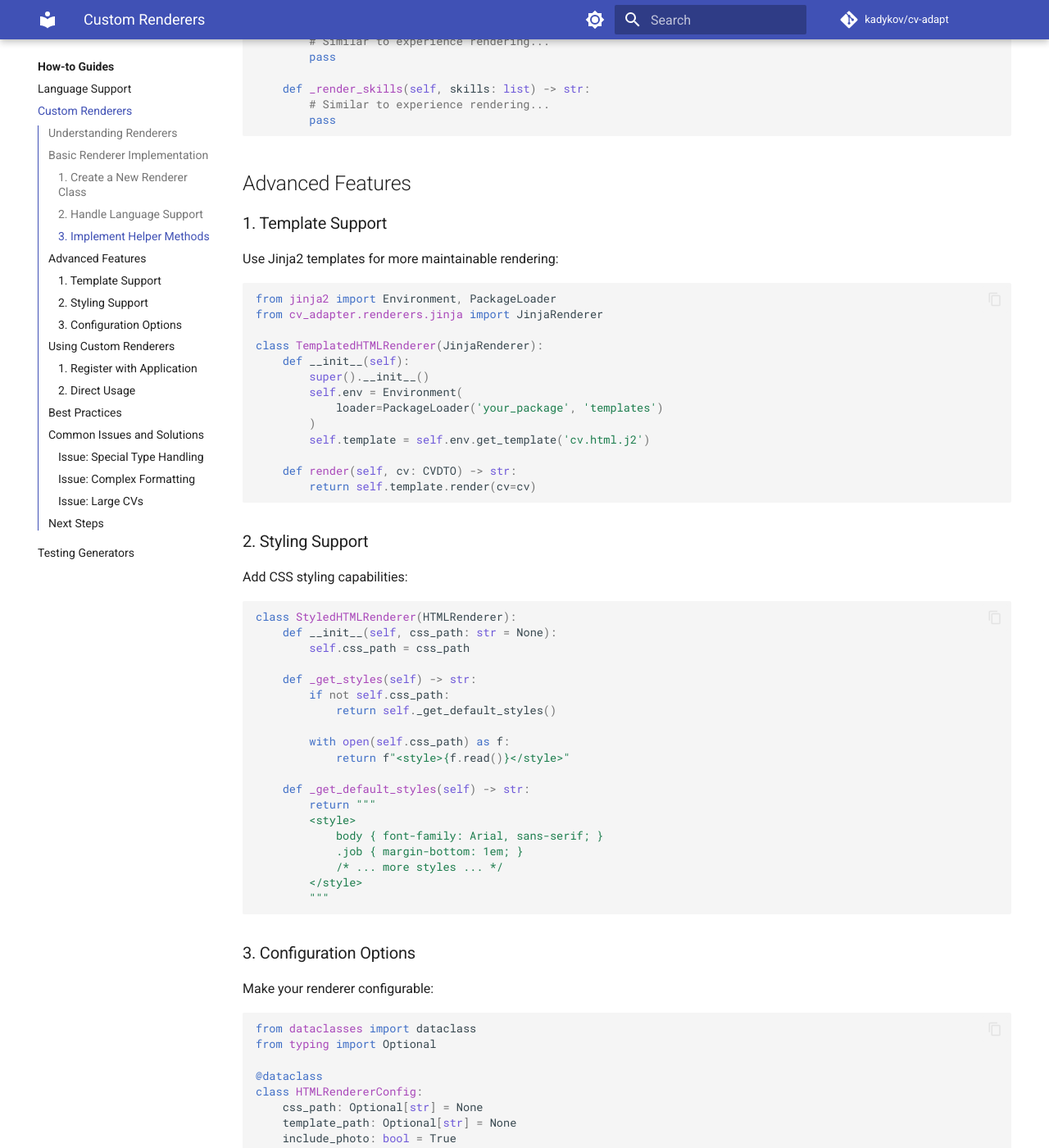
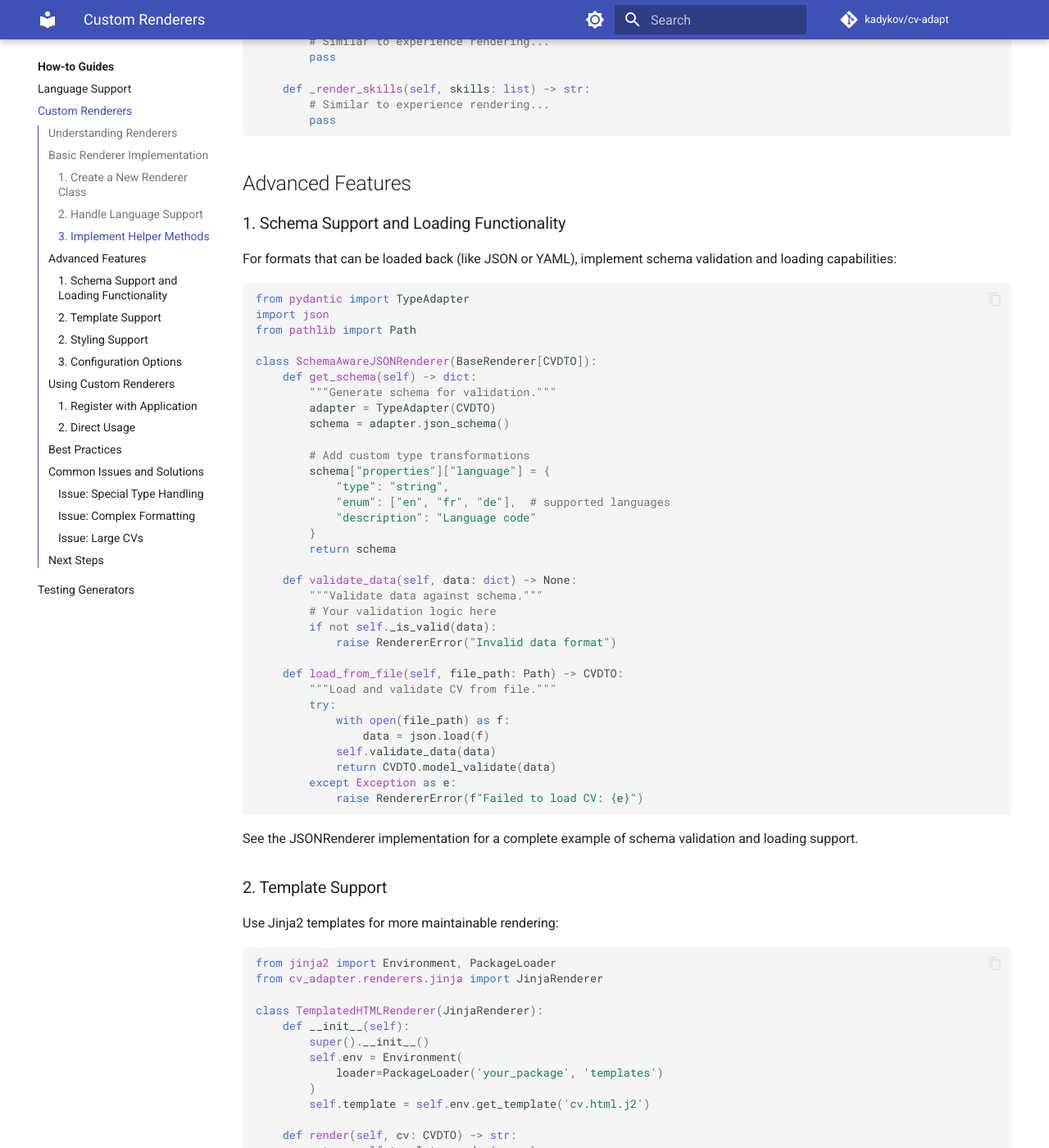
Before and after one commit to kadykov/cv-adapt, an MkDocs documentation site: the page built from docs/how-to/custom-renderers.md, in a window 1280 px wide and 1400 px high, scrolled down 1909 px. Shown: the whole window at 82% size. Built offline with MkDocs 1.6.1 and Material for MkDocs 9.7.7, drawn with Linux system fonts in a browser that asks for light colours; comment, search, counter and statistics services are not loaded.

Commit message:
Add schema-aware loading and validation to JSONRenderer; enhance documentation and tests for loading functionality

````diff
--- a/docs/how-to/custom-renderers.md
+++ b/docs/how-to/custom-renderers.md
@@ -94,7 +94,49 @@ class HTMLRenderer(BaseRenderer):
 
 ## Advanced Features
 
-### 1. Template Support
+### 1. Schema Support and Loading Functionality
+
+For formats that can be loaded back (like JSON or YAML), implement schema validation and loading capabilities:
+
+```python
+from pydantic import TypeAdapter
+import json
+from pathlib import Path
+
+class SchemaAwareJSONRenderer(BaseRenderer[CVDTO]):
+    def get_schema(self) -> dict:
+        """Generate schema for validation."""
+        adapter = TypeAdapter(CVDTO)
+        schema = adapter.json_schema()
+
+        # Add custom type transformations
+        schema["properties"]["language"] = {
+            "type": "string",
+            "enum": ["en", "fr", "de"],  # supported languages
+            "description": "Language code"
+        }
+        return schema
+
+    def validate_data(self, data: dict) -> None:
+        """Validate data against schema."""
+        # Your validation logic here
+        if not self._is_valid(data):
+            raise RendererError("Invalid data format")
+
+    def load_from_file(self, file_path: Path) -> CVDTO:
+        """Load and validate CV from file."""
+        try:
+            with open(file_path) as f:
+                data = json.load(f)
+            self.validate_data(data)
+            return CVDTO.model_validate(data)
+        except Exception as e:
+            raise RendererError(f"Failed to load CV: {e}")
+```
+
+See the JSONRenderer implementation for a complete example of schema validation and loading support.
+
+### 2. Template Support
 
 Use Jinja2 templates for more maintainable rendering:
 
--- a/docs/reference/api/renderers.md
+++ b/docs/reference/api/renderers.md
@@ -22,10 +22,30 @@ This section documents CV Adapt's rendering system, including base interfaces an
 
 ## JSON Renderer
 
-The JSON renderer provides serialization of CV data to JSON format, with special handling for complex types:
+The JSON renderer provides schema-aware serialization and deserialization of CV data to/from JSON format:
 
-- **Language objects**: Converted to language code strings (e.g., `Language(ENGLISH)` -> `"en"`)
-- **Date objects**: Converted to ISO format strings (e.g., `date(2023,1,1)` -> `"2023-01-01"`)
+### Features
+
+- **Schema Validation**: Built-in JSON schema generation and validation
+- **Type Transformations**:
+  - Language objects: Converted to language code strings (e.g., `Language(ENGLISH)` -> `"en"`)
+  - Date objects: Converted to ISO format strings (e.g., `date(2023,1,1)` -> `"2023-01-01"`)
+
+### Loading and Saving
+
+```python
+from cv_adapter.renderers import JSONRenderer
+
+renderer = JSONRenderer()
+
+# Save CV to file
+renderer.render_to_file(cv_dto, "cv.json")
+
+# Load CV from file
+cv_dto = renderer.load_from_file("cv.json")
+
+# Schema validation is automatic for both saving and loading
+```
 
 ::: cv_adapter.renderers.json_renderer
     options:
````
Also changed, not shown: docs/explanation/architecture.md (+24 -1 lines), docs/tutorials/quickstart.md (+22 -0 lines), 2 other files.
